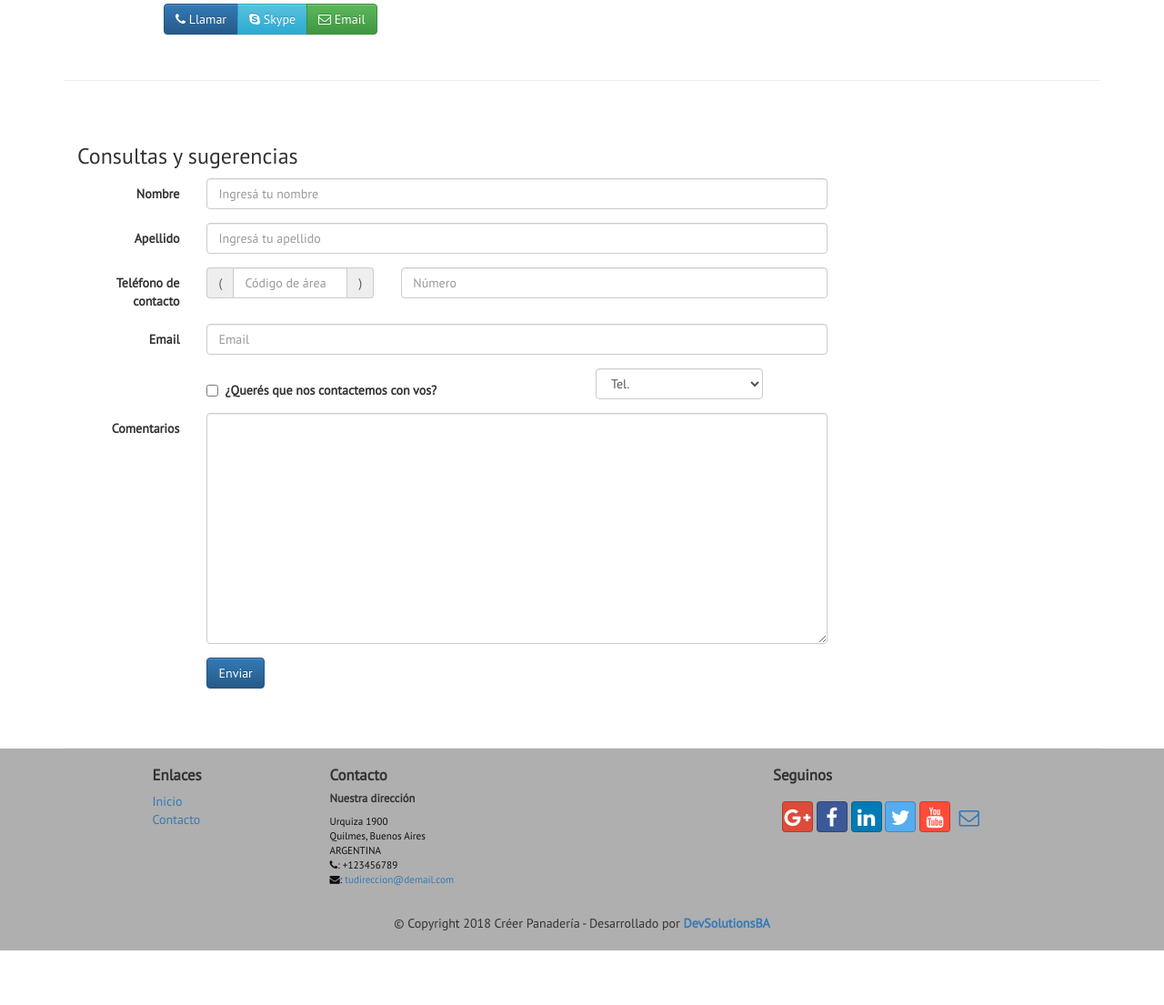
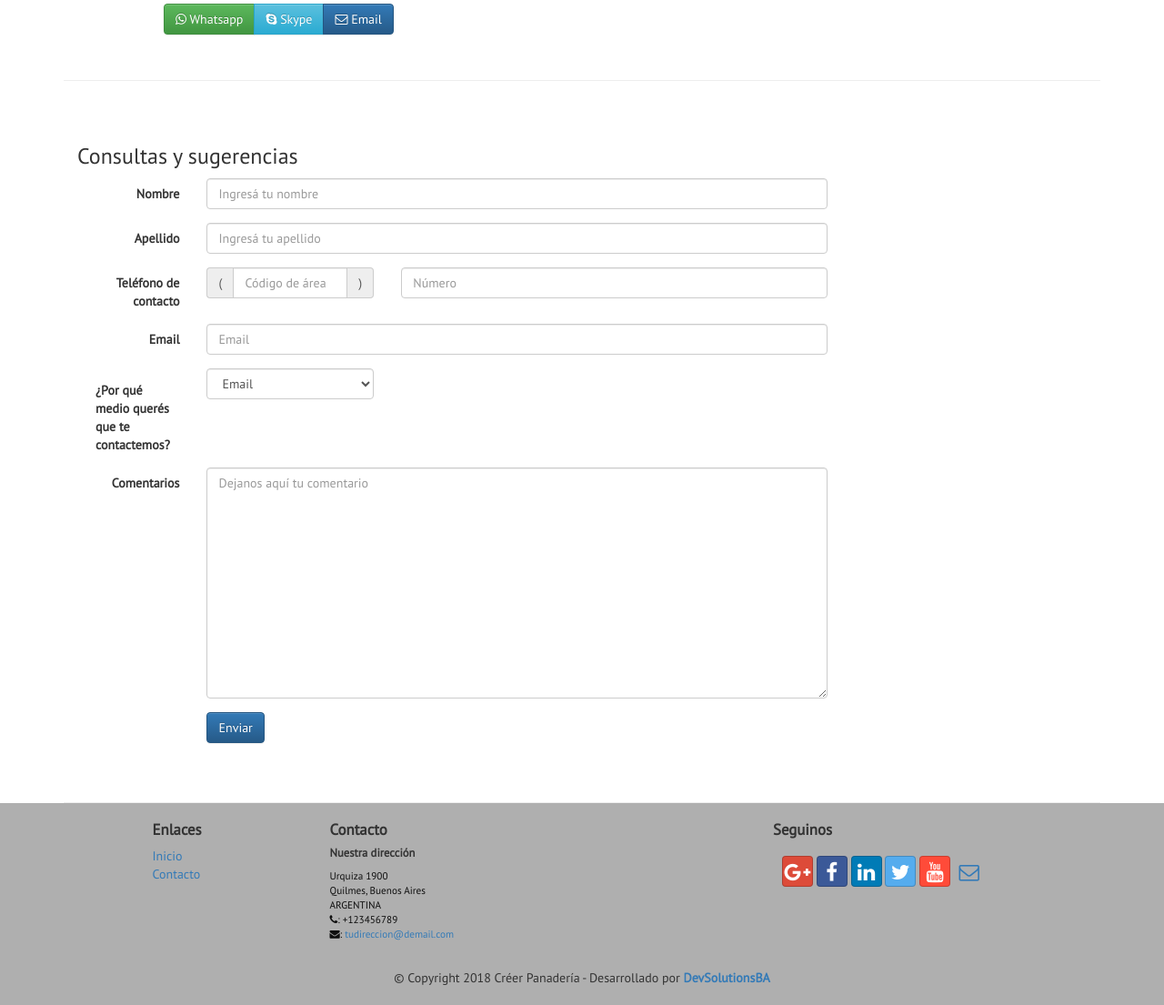
Before and after one commit to naipes0787/creer-panaderia, a PHP site: page /contactus.html in a window 1280 px wide. Shown: the part 1045-2150 px from the top of the page at 91% size. Before the commit the page ends 2090 px from the top, so only its background shows below. Run offline with PHP 8.4, Linux system fonts and the light colour scheme; some libraries are stand-ins or nearby versions.

Commit message:
Se agrega site-icon. Se agregan validaciones de HTML al formulario de contacto. Se mejora el estilo de los selects al hacer un pedido.

```diff
--- a/creer-panaderia/contactus.html
+++ b/creer-panaderia/contactus.html
@@ -6,8 +6,9 @@
 	    <meta name="viewport" content="width=device-width, initial-scale=1">
 	    <!-- The above 3 meta tags *must* come first in the head; any other head
 	         content must come *after* these tags -->
+			<link rel="icon" href="img/site_icon.png">
 	    <title>Cr&eacute;er Panader&iacute;a</title>
-	        <!-- Bootstrap -->
+      <!-- Bootstrap -->
 	    <link href="bower_components/bootstrap/dist/css/bootstrap.min.css" rel="stylesheet">
 	    <link href="bower_components/bootstrap/dist/css/bootstrap-theme.min.css" rel="stylesheet">
 	    <link href="bower_components/font-awesome/css/font-awesome.min.css" rel="stylesheet">
@@ -16,7 +17,7 @@
 	    <link href="css/mystyles.css" rel="stylesheet">
 	    <!-- jQuery (necessary for Bootstrap's JavaScript plugins) -->
 	    <script src="bower_components/jquery/dist/jquery.min.js"></script>
-	    <!-- Include all compiled plugins (below), or include individual files as needed -->
+      <!-- Bootstrap JS -->
 	    <script src="bower_components/bootstrap/dist/js/bootstrap.min.js"></script>
 		<script>
 			$(document).ready(function () {
@@ -97,17 +98,17 @@
 	            </div>
 	            <div class="col-xs-12 col-sm-6 col-sm-offset-1">
 	                <h5>Mapa</h5>
-	                                    <iframe src="https://www.google.com/maps/embed?pb=!1m18!1m12!1m3!1d3278.725375535823!2d-58.26803578427927!3d-34.737316080425146!2m3!1f0!2f0!3f0!3m2!1i1024!2i768!4f13.1!3m3!1m2!1s0x95a32e645f941c2b%3A0x58dc08dc575f53f5!2sUrquiza+2240%2C+Quilmes%2C+Buenos+Aires!5e0!3m2!1ses!2sar!4v1513270415984" width="400" height="300" frameborder="0" style="border:0"></iframe>
+									<iframe src="https://www.google.com/maps/embed?pb=!1m18!1m12!1m3!1d3278.725375535823!2d-58.26803578427927!3d-34.737316080425146!2m3!1f0!2f0!3f0!3m2!1i1024!2i768!4f13.1!3m3!1m2!1s0x95a32e645f941c2b%3A0x58dc08dc575f53f5!2sUrquiza+2240%2C+Quilmes%2C+Buenos+Aires!5e0!3m2!1ses!2sar!4v1513270415984" width="400" height="300" frameborder="0" style="border:0"></iframe>
 	            </div>
 	            <div class="col-xs-12 col-sm-11 col-sm-offset-1">
 	                <div class="btn-group" role="group" aria-label="...">
-	                	<a type="button" class="btn btn-primary" href="tel:+85212345678">
-	                		<i class="fa fa-phone"></i> Llamar
+	                	<a type="button" class="btn btn-success" href="tel:+85212345678">
+	                		<i class="fa fa-whatsapp"></i> Whatsapp
 	                	</a>
 	                	<a type="button" class="btn btn-info">
 	                		<i class="fa fa-skype"></i> Skype
 	                	</a>
-	                	<a type="button" class="btn btn-success" href="mailto:tudireccion@demail.com">
+	                	<a type="button" class="btn btn-primary" href="mailto:tudireccion@demail.com">
 	                		<i class="fa fa-envelope-o"></i> Email
 	                	</a>
 	                </div>
@@ -125,7 +126,7 @@
 	                			Nombre
 	                		</label>
 	                		<div class="col-sm-10">
-	                			<input type="text" class="form-control" id="firstname" name="firstname" placeholder="Ingres&aacute; tu nombre">
+	                			<input type="text" class="form-control" id="firstname" name="firstname" placeholder="Ingres&aacute; tu nombre" required>
 	                		</div>
 	                	</div>
 	                	<div class="form-group">
@@ -133,7 +134,7 @@
 	                			Apellido
 	                		</label>
 	                		<div class="col-sm-10">
-	                			<input type="text" class="form-control" id="lastname" name="lastname" placeholder="Ingres&aacute; tu apellido">
+	                			<input type="text" class="form-control" id="lastname" name="lastname" placeholder="Ingres&aacute; tu apellido" required>
 	                		</div>
 	                	</div>
 	                	<div class="form-group">
@@ -156,20 +157,19 @@
 	                			Email
 	                		</label>
 	                		<div class="col-sm-10">
-	                			<input type="email" class="form-control" id="emailid" name="emailid" placeholder="Email">
+	                			<input type="email" class="form-control" id="emailid" name="emailid" placeholder="Email" required>
 	                		</div>
 	                	</div>
 	                	<div class="form-group">
-	                		<div class="checkbox col-sm-5 col-sm-offset-2">
+	                		<div class="checkbox col-sm-2">
 	                			<label class="checkbox-inline">
-	                				<input type="checkbox" name="approve" value="">
-	                				<strong>¿Quer&eacute;s que nos contactemos con vos?</strong>
+	                				<strong>¿Por qué medio quer&eacute;s que te contactemos?</strong>
 	                			</label>
 	                		</div>
-	                		<div class="col-sm-3 col-sm-offset-1">
+	                		<div class="col-sm-3">
 	                			<select class="form-control">
-	                				<option>Tel.</option>
 	                				<option>Email</option>
+													<option>Tel.</option>
 	                			</select>
 	                		</div>
 	                	</div>
@@ -178,7 +178,7 @@
 	                			Comentarios
 	                		</label>
 	                		<div class="col-sm-10">
-	                			<textarea class="form-control" id="feedback" name="feedback" rows=12></textarea>
+	                			<textarea class="form-control" id="feedback" name="feedback" rows=12 placeholder="Dejanos aquí tu comentario" required></textarea>
 	                		</div>
 	                	</div>
 	                	<div class="form-group">
--- a/creer-panaderia/css/mystyles.css
+++ b/creer-panaderia/css/mystyles.css
@@ -140,8 +140,10 @@ select.select-good-looking{
   padding: 5px;
   width: 12%;
   border-width: 3px;
-  border-color: #7986CB;
+  border-color: #337ab7;
+  background-color: #337ab7;
   border-radius: 15px;
+  color: #ffffff;
 }
 /******** FIN MODAL PEDIDO ********/
 
--- a/creer-panaderia/index.html
+++ b/creer-panaderia/index.html
@@ -5,14 +5,18 @@
 	    <meta http-equiv="X-UA-Compatible" content="IE=edge">
 	    <meta name="viewport" content="width=device-width, initial-scale=1">
 			<meta http-equiv="Content-Type" content="text/html; charset=windows-1252">
+			<link rel="icon" href="img/site_icon.png">
 	    <title>Cr&eacute;er Panader&iacute;a</title>
+			<!-- Bootstrap and Fontawesome -->
 	    <link href="bower_components/bootstrap/dist/css/bootstrap.min.css" rel="stylesheet">
 	    <link href="bower_components/bootstrap/dist/css/bootstrap-theme.min.css" rel="stylesheet">
 			<link href="bower_components/font-awesome/css/font-awesome.min.css" rel="stylesheet">
 			<link rel="stylesheet" href="https://fonts.googleapis.com/css?family=Open+Sans|Oswald|PT+Sans">
 			<link href="css/bootstrap-social.css" rel="stylesheet">
 			<link href="css/mystyles.css" rel="stylesheet">
+			<!-- jQuery (necessary for Bootstrap's JavaScript plugins) -->
 			<script src="bower_components/jquery/dist/jquery.min.js"></script>
+			<!-- Bootstrap JS -->
 		  <script src="bower_components/bootstrap/dist/js/bootstrap.min.js"></script>
 			<script>
 				$(document).ready(function () {
@@ -131,7 +135,7 @@
 							<span>
 								&nbsp;Integral
 							</span>
-							<input type="checkbox" name="grisinintegral">
+							<input type="checkbox" name="grisinintegral" class="input-good-looking">
 						</div>
 						<div class="form-group">
 	          	<label for="panettone" class="col-sm-2 control-label">
```
Also changed, not shown: creer-panaderia/img/site_icon.png (added).
